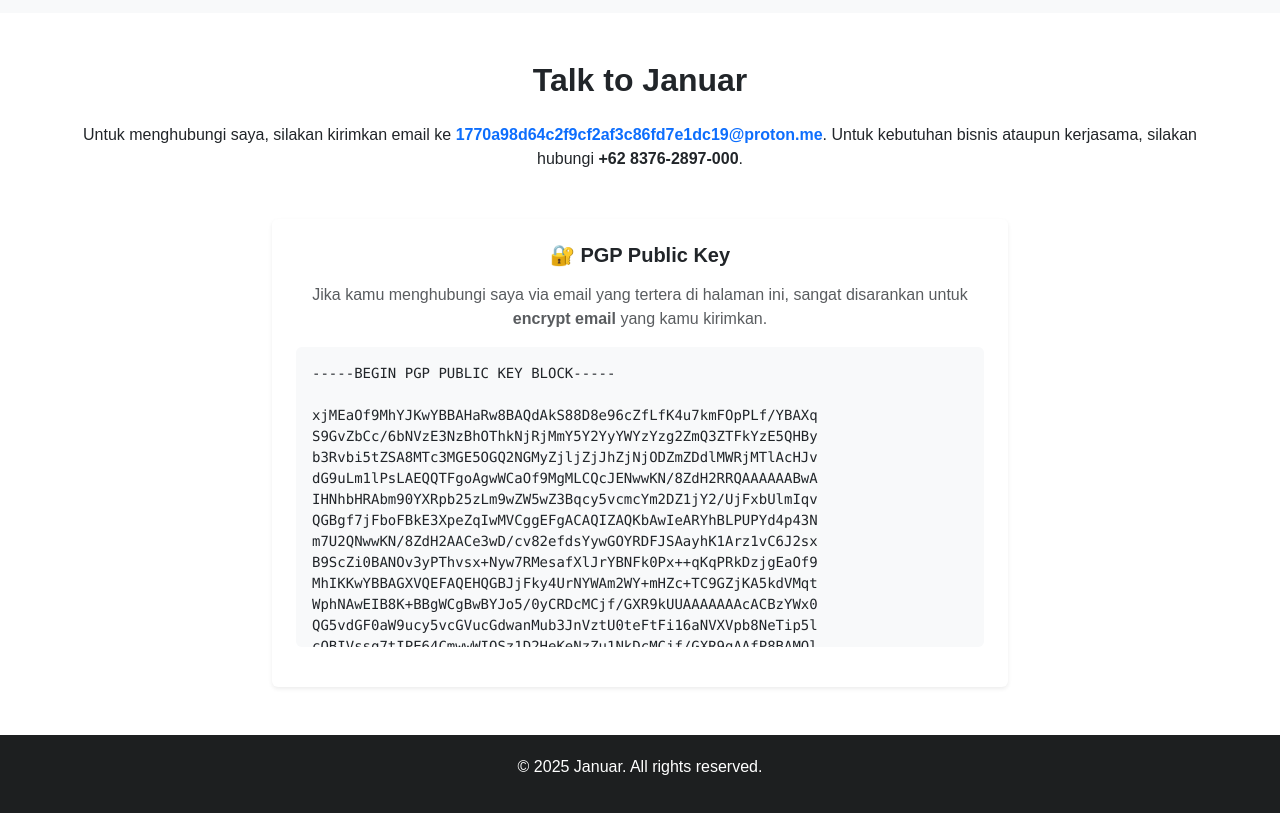
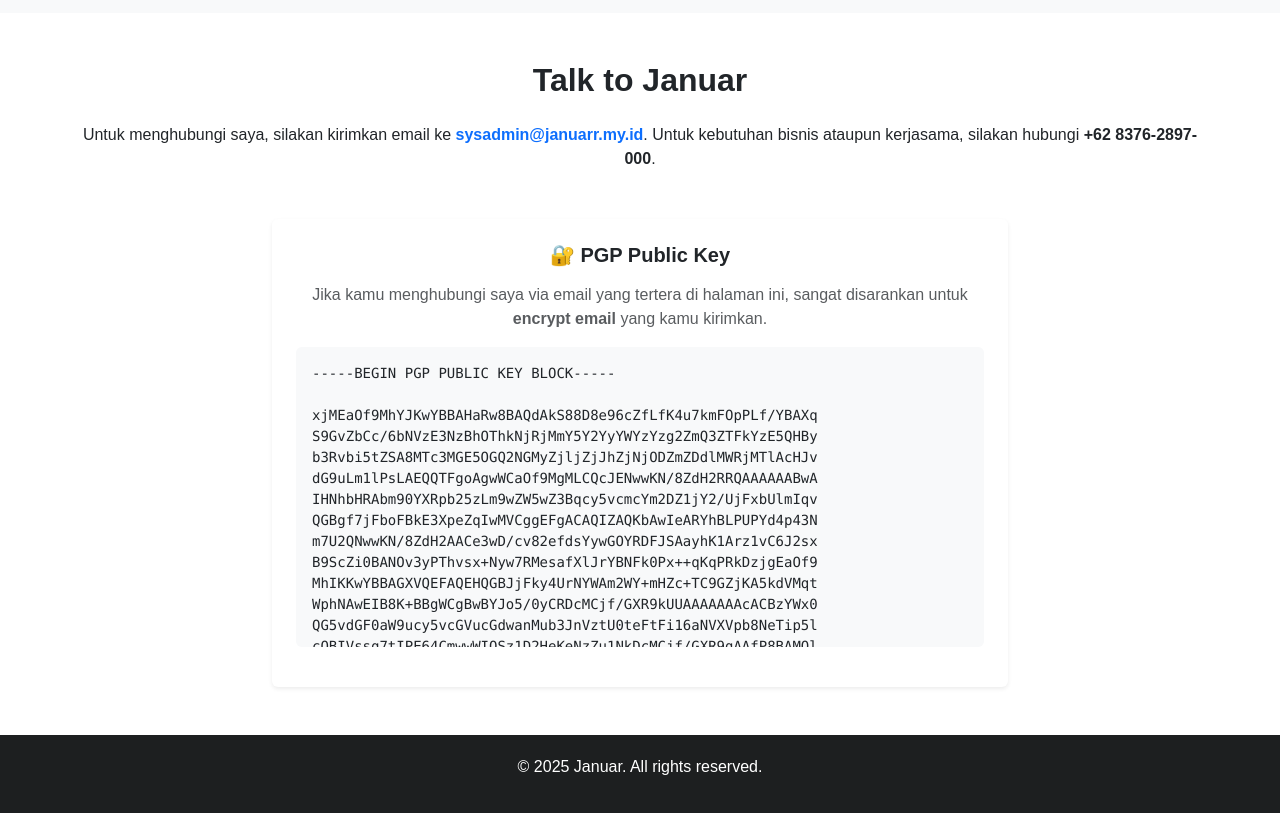
Before and after one commit to Sulistyo12/januar, a plain HTML site: page index.html in a window 1280 px wide. Shown: the part 1860-2673 px from the top of the page. Drawn offline with nearby package versions, Linux system fonts and the light colour scheme.

Commit message:
Update index.html

```diff
--- a/index.html
+++ b/index.html
@@ -122,7 +122,7 @@
       <p class="text-center mb-5">
         Untuk menghubungi saya, silakan kirimkan email ke
         <a href="mailto:teguh@aprianto.com"
-          class="fw-bold text-decoration-none">1770a98d64c2f9cf2af3c86fd7e1dc19@proton.me</a>.
+          class="fw-bold text-decoration-none">sysadmin@januarr.my.id</a>.
         Untuk kebutuhan bisnis ataupun kerjasama, silakan hubungi
         <span class="fw-bold">+62 8376-2897-000</span>.
       </p>
```
